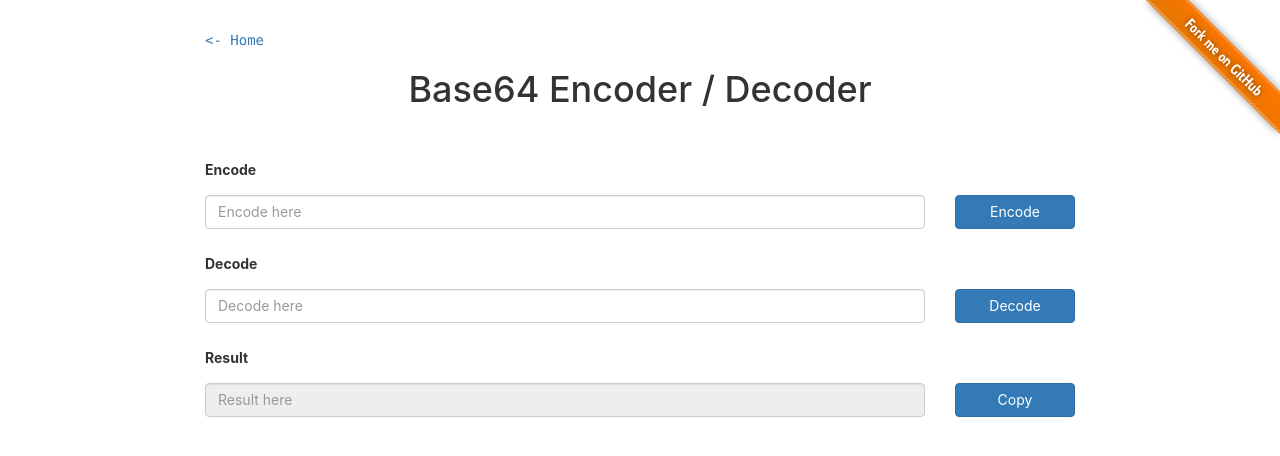
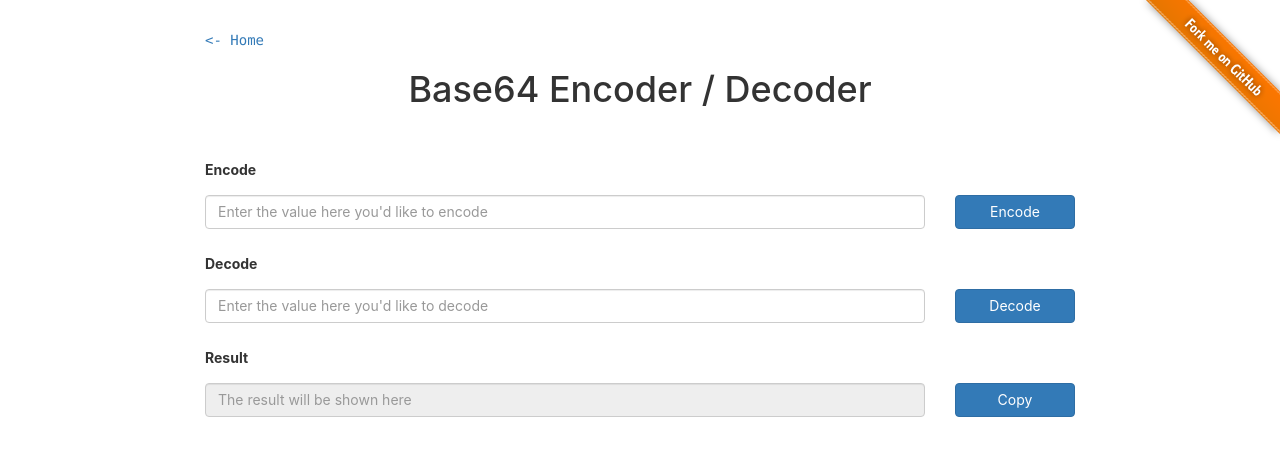
Before and after one commit to noraworld/utils, a Jekyll site: the page built from _posts/2016-12-26-base64.md, in a window 1280 px wide. Shown: the top 456 px of the page. Built offline with Jekyll 4.4.1, drawn with Linux system fonts in a browser that asks for light colours.

Commit message:
:cherry_blossom: Change message

```diff
--- a/_posts/2016-12-26-base64.md
+++ b/_posts/2016-12-26-base64.md
@@ -10,7 +10,7 @@ script: base64.js
     <label class="control-label">Encode</label>
     <div class="row">
       <div class="col-md-10 box">
-        <input type="text" id="plain-value" class="form-control" placeholder="Encode here">
+        <input type="text" id="plain-value" class="form-control" placeholder="Enter the value here you'd like to encode">
       </div>
       <div class="col-md-2 box">
         <input type="submit" value="Encode" class="btn btn-block btn-primary" tabindex="-1">
@@ -24,7 +24,7 @@ script: base64.js
     <label class="control-label">Decode</label>
     <div class="row">
       <div class="col-md-10 box">
-        <input type="text" id="encoded-value" class="form-control" placeholder="Decode here">
+        <input type="text" id="encoded-value" class="form-control" placeholder="Enter the value here you'd like to decode">
       </div>
       <div class="col-md-2 box">
         <input type="submit" value="Decode" class="btn btn-block btn-primary" tabindex="-1">
@@ -38,7 +38,7 @@ script: base64.js
     <label class="control-label">Result</label>
     <div class="row">
       <div class="col-md-10 box">
-        <input type="text" id="result-value" class="form-control" placeholder="Result here" readonly>
+        <input type="text" id="result-value" class="form-control" placeholder="The result will be shown here" readonly>
       </div>
       <div class="col-md-2 box">
         <input type="submit" value="Copy" id="copy" class="btn btn-block btn-primary" tabindex="-1">
--- a/assets/js/base64.js
+++ b/assets/js/base64.js
@@ -126,10 +126,10 @@ $(function() {
       }
     }
     catch (e) {
-      console.error('You probably mistake decoded values...');
+      console.error('You probably mistake encoded value...');
       if ($('#decode-form-group').hasClass('has-error') === false) {
         $('#decode-form-group').addClass('has-error');
-        $('#encoded-value').after('<strong><span id="error-value" class="help-block">Error!</span></strong>');
+        $('#encoded-value').after('<strong><span id="error-value" class="help-block">Invalid encoded value!</span></strong>');
       }
     }
 
```
